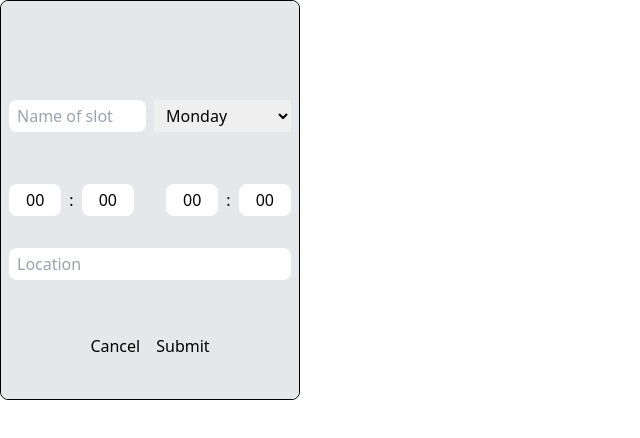
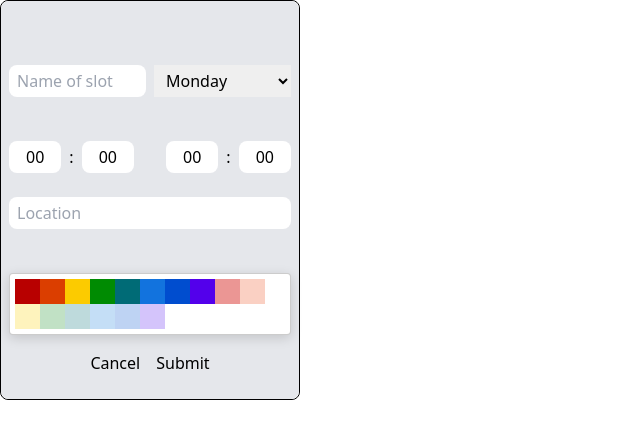
Before and after one commit to LukasMaselsky/Planel, a React (Vite) app in the folder client/: page / in a window 1280 px wide. Both pictures are taken after a click on the button "Add slot". Shown: the top 438 px of the page, without its empty margins (0-640 px from the left). Built offline with nearby package versions, Linux system fonts and the light colour scheme.

Commit message:
schedule remove and styling

```diff
--- a/client/package.json
+++ b/client/package.json
@@ -14,7 +14,9 @@
         "@fortawesome/free-solid-svg-icons": "^6.5.1",
         "@fortawesome/react-fontawesome": "^0.2.0",
         "@hookform/resolvers": "^3.3.4",
+        "@types/react-color": "^3.0.11",
         "react": "^18.2.0",
+        "react-color": "^2.19.3",
         "react-dom": "^18.2.0",
         "react-hook-form": "^7.50.1",
         "react-query": "^3.39.3",
--- a/client/src/components/Schedule/AddSlot.tsx
+++ b/client/src/components/Schedule/AddSlot.tsx
@@ -4,11 +4,13 @@ import AddSlotError from "./AddSlotError";
 import TimeInput from "./TimeInput";
 import { zodResolver } from "@hookform/resolvers/zod";
 import { z } from "zod";
+import { GithubPicker } from "react-color";
 
 const schema = z.object({
     name: z.string().min(1).max(20),
     location: z.string().min(1).max(30),
     day: z.string(),
+    color: z.string(),
     startTimeHour: z.string().min(2).max(2),
     startTimeMinute: z.string().min(2).max(2),
     endTimeHour: z.string().min(2).max(2),
@@ -26,12 +28,14 @@ export default function AddSlot({ close, updateSchedule }: Props) {
         register,
         handleSubmit,
         setValue,
+        watch,
         formState: { errors },
     } = useForm<Values>({
         defaultValues: {
             name: "",
             location: "",
             day: "Monday",
+            color: "#B80000",
             startTimeHour: "00",
             startTimeMinute: "00",
             endTimeHour: "00",
@@ -39,6 +43,7 @@ export default function AddSlot({ close, updateSchedule }: Props) {
         },
         resolver: zodResolver(schema),
     });
+    const color = watch("color");
 
     const onSubmit = (data: Values) => {
         close();
@@ -52,7 +57,7 @@ export default function AddSlot({ close, updateSchedule }: Props) {
                 onSubmit={handleSubmit(onSubmit)}
             >
                 <div></div>
-                <div className="flex flex-col gap-8">
+                <div className="flex flex-col gap-6">
                     <div>
                         <div className="flex w-full justify-between gap-2">
                             <input
@@ -103,6 +108,19 @@ export default function AddSlot({ close, updateSchedule }: Props) {
                         ></input>
                         <AddSlotError name="location" errors={errors} />
                     </div>
+                    <div className="w-full">
+                        <GithubPicker
+                            width="100%"
+                            color={color}
+                            triangle="hide"
+                            {...(register("color"),
+                            {
+                                onChange: (col) => {
+                                    setValue("color", col.hex);
+                                },
+                            })}
+                        />
+                    </div>
                 </div>
                 <div className="flex w-full justify-center gap-4">
                     <button type="button" onClick={close}>
--- a/client/src/components/Schedule/Schedule.tsx
+++ b/client/src/components/Schedule/Schedule.tsx
@@ -41,16 +41,6 @@ export default function Schedule() {
         {
             day: "Monday",
             alias: "M",
-            classes: [
-                {
-                    id: 1,
-                    name: "maths",
-                    startTime: "12:00",
-                    endTime: "13:00",
-                    color: "red",
-                    location: "building 1",
-                },
-            ],
         },
         {
             day: "Tuesday",
@@ -104,12 +94,13 @@ export default function Schedule() {
         let newSlot;
         if (slots) {
             if (slots.classes) {
+                //! figure out some way to check if new slot overlaps with an existing slot
+
                 id = slots.classes[slots.classes.length - 1].id + 1;
 
                 newSlot = {
                     ...clone,
                     id: id,
-                    color: "red",
                     startTime: startTime,
                     endTime: endTime,
                 };
@@ -120,7 +111,6 @@ export default function Schedule() {
                 newSlot = {
                     ...clone,
                     id: id,
-                    color: "red",
                     startTime: startTime,
                     endTime: endTime,
                 };
@@ -129,13 +119,27 @@ export default function Schedule() {
             }
         }
 
-        //! figure out some way to check if new slot overlaps with an existing slot
-
         localStorage.setItem("schedule", JSON.stringify(schedule));
         refetch(); // manually call react query refresh
     };
 
-    const deleteSlot = () => {};
+    const deleteSlot = (id: number, day: string) => {
+        let schedule: Schedule[] = getSchedule();
+        const slots = schedule.find((slots) => slots.day == day);
+
+        if (slots) {
+            if (slots.classes) {
+                let newClasses = slots.classes.filter((c) => c.id != id);
+                slots.classes = newClasses;
+            }
+        }
+
+        localStorage.setItem("schedule", JSON.stringify(schedule));
+        //! add delay/animation here
+        setTimeout(function () {
+            refetch();
+        }, 500);
+    };
 
     const { data, isLoading, error, refetch } = useQuery({
         queryFn: getSchedule,
@@ -173,8 +177,8 @@ export default function Schedule() {
                             <ScheduleItem
                                 key={i}
                                 day={day.day}
-                                alias={day.alias}
                                 classes={day.classes}
+                                deleteSlot={deleteSlot}
                             />
                         );
                     })}
--- a/client/src/components/Schedule/ScheduleItem.tsx
+++ b/client/src/components/Schedule/ScheduleItem.tsx
@@ -1,14 +1,26 @@
 import { Schedule } from "./Schedule";
 
-export default function ScheduleItem({ classes }: Schedule) {
+interface Props {
+    classes: Schedule["classes"];
+    day: string;
+    deleteSlot: (id: number, day: string) => void;
+}
+
+export default function ScheduleItem({ classes, day, deleteSlot }: Props) {
     return (
-        <div className="flex h-full w-full flex-col gap-2 overflow-y-auto">
+        <div className="overflow-y-aut flex h-full w-full flex-col gap-2">
+            {classes?.length == 0 || !classes ? (
+                <div className="flex h-full w-full items-center justify-center">
+                    <p>No classes yet</p>
+                </div>
+            ) : null}
             {classes?.map((c, i: number) => (
                 <div
                     key={i}
                     className={
-                        "flex w-full flex-col gap-1 rounded-lg bg-red-500 px-2 py-1"
+                        "flex w-full flex-col gap-1 rounded-lg border-[1px] border-text bg-bg px-2 py-1 text-text"
                     }
+                    style={{ boxShadow: `1px 3px 0px 0px ${c.color}` }}
                 >
                     <div className="flex justify-between">
                         <p className="text-xl">{c.name}</p>
@@ -16,7 +28,15 @@ export default function ScheduleItem({ classes }: Schedule) {
                             {c.startTime} - {c.endTime}
                         </p>
                     </div>
-                    <div className="font-light">{c.location}</div>
+                    <div className="flex justify-between font-light">
+                        <p>{c.location}</p>
+                        <button
+                            onClick={() => deleteSlot(c.id, day)}
+                            className="rounded-md border-[1px] border-text bg-bg px-1"
+                        >
+                            Remove
+                        </button>
+                    </div>
                 </div>
             ))}
         </div>
```
Also changed, not shown: 1 other file (tests, documents, lock files or other folders).
